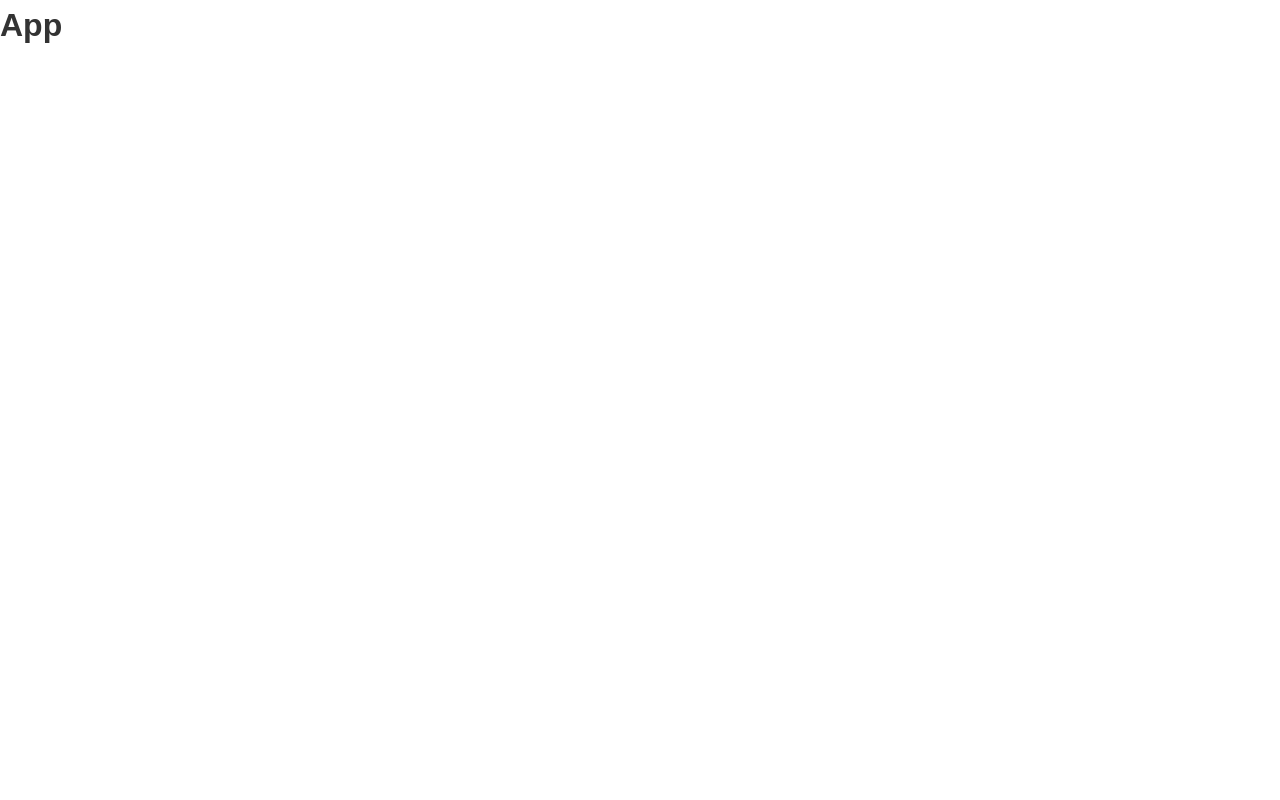
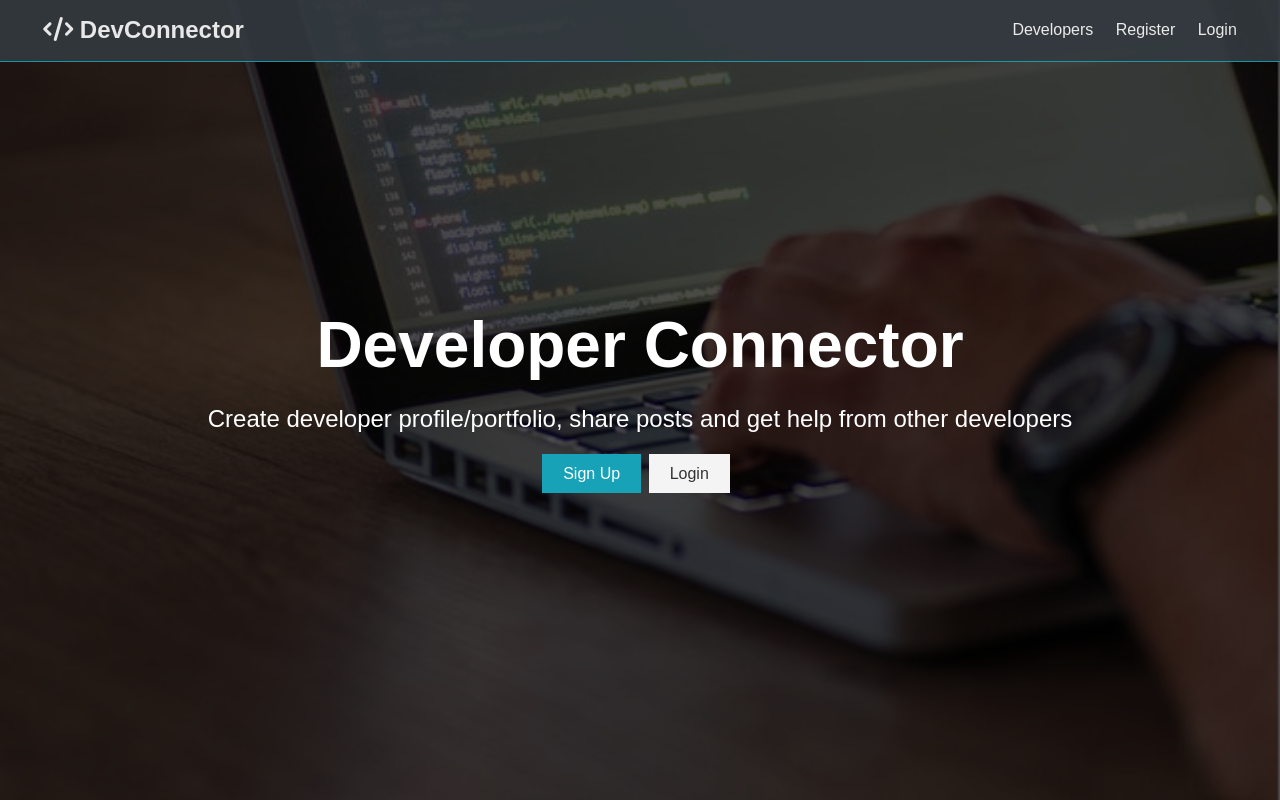
Before and after one commit to Mekarosi/dematch_frontend, a React (Create React App) app: page /dashboard in a window 1280 px wide. Built offline with nearby package versions, Linux system fonts and the light colour scheme.

Commit message:
Added navbar and land components

```diff
--- a/src/App.js
+++ b/src/App.js
@@ -1,10 +1,14 @@
 import React, { Fragment } from 'react'
+import Navbar from './components/layout/Navbar';
+import Landing from './components/layout/Landing';
+
 import './App.css';
 
 const App = () => {
   return (
     <Fragment>
-      <h1>App</h1>
+      <Navbar />
+      <Landing />
     </Fragment>
   );
 }
--- /dev/null
+++ b/src/components/layout/Landing.js
@@ -0,0 +1,23 @@
+import React from 'react'
+
+const Landing = () => {
+  return (
+    <section className="landing">
+    <div className="dark-overlay">
+      <div className="landing-inner">
+        <h1 className="x-large">Developer Connector</h1>
+        <p className="lead">
+          Create developer profile/portfolio, share posts and get help from
+          other developers
+        </p>
+        <div className="buttons">
+          <a href="register.html" className="btn btn-primary">Sign Up</a>
+          <a href="login.html" className="btn btn">Login</a>
+        </div>
+      </div>
+    </div>
+  </section>
+  )
+}
+
+export default Landing
--- /dev/null
+++ b/src/components/layout/Navbar.js
@@ -0,0 +1,18 @@
+import React from 'react'
+
+const Navbar = () => {
+  return (
+    <nav className="navbar bg-dark">
+    <h1>
+      <a href="dashboard.html"> <i className="fas fa-code"></i> DevConnector </a>
+    </h1>
+    <ul>
+      <li><a href="profiles.html">Developers</a></li>
+      <li><a href="register.html">Register</a></li>
+      <li><a href="login.html">Login</a></li>
+    </ul>
+  </nav>
+  )
+}
+
+export default Navbar
```
